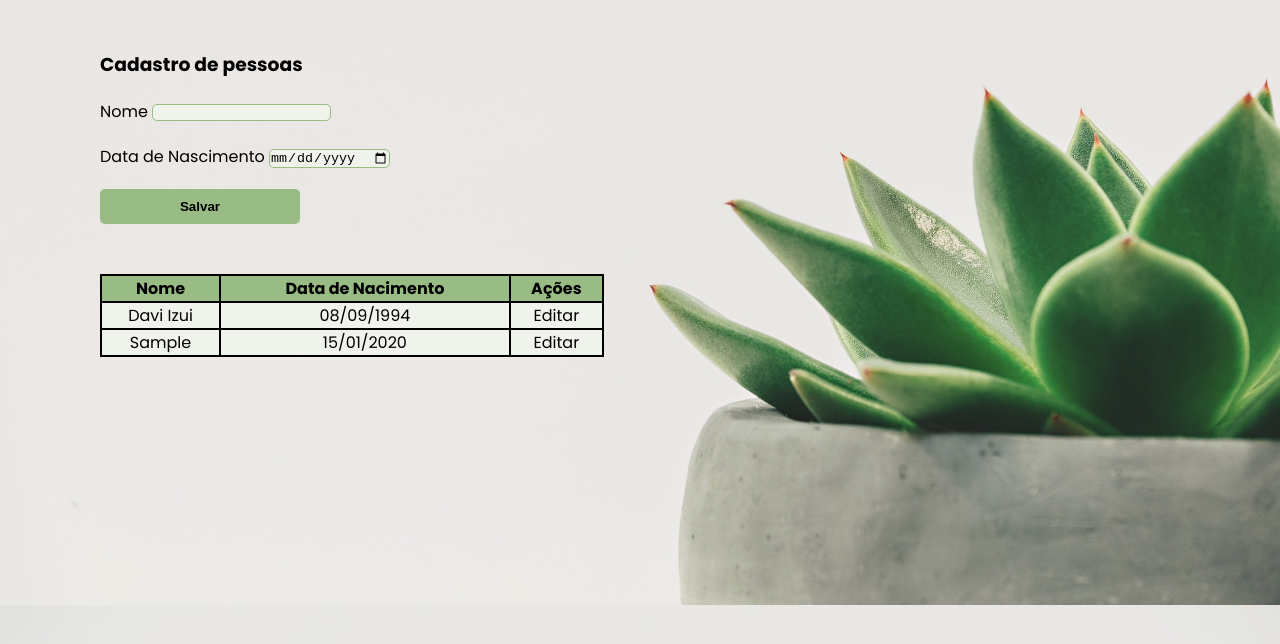
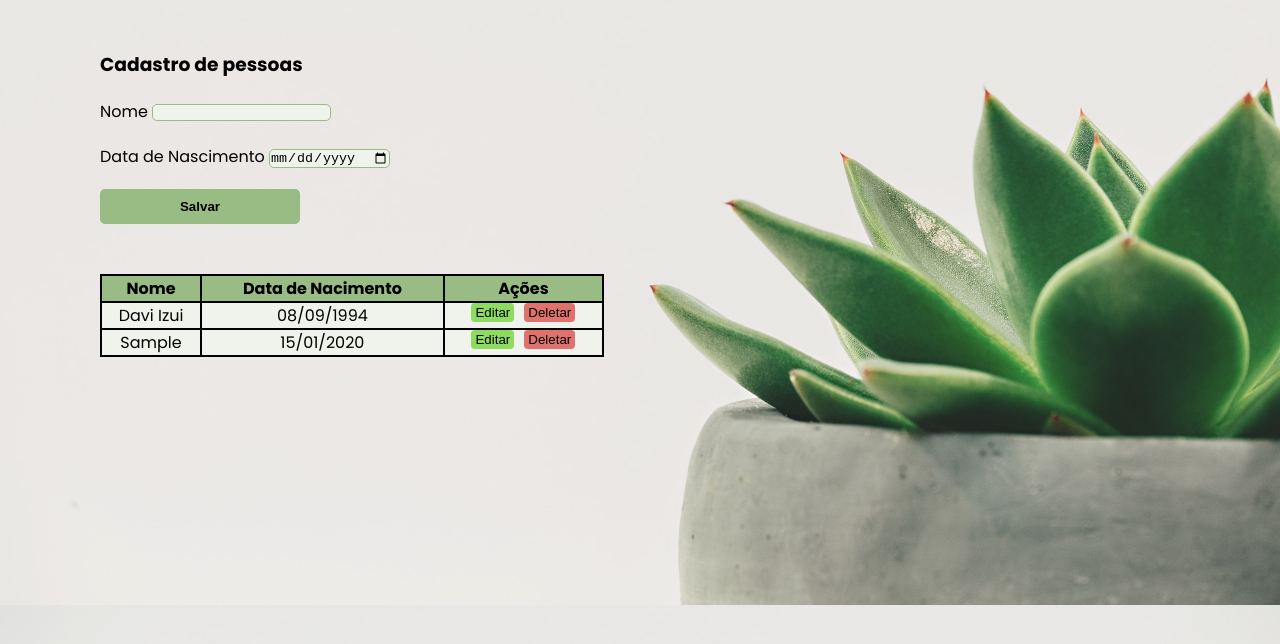
Before and after one commit to daviizui/cadastroPessoas, a plain HTML site: page index.html in a window 1280 px wide. Both pictures are taken after typing "Sample", "2020-01-15" into the empty fields and a click on the button "Salvar". Drawn offline with Linux system fonts and the light colour scheme.

Commit message:
não faço ideia do que está acontecendo, tentar ativar btneditar

```diff
--- a/index.html
+++ b/index.html
@@ -26,16 +26,19 @@
                 <button id="salvar-btn" type="submit">Salvar</button>
             </form>
         </section>
-        <table class="tabela" >
+        <table class="tabela" id="tabela" >
             <tr class="tabela-header">
                 <th class="header-nome">Nome</th>
                 <th class="header-data">Data de Nacimento</th>
                 <th class="header-acoes">Ações</th>
             </tr>
-            <tr class="tabela-corpo">
+            <tr class="tabela-corpo" id="item-lista">
                 <td class="corpo-nome">Davi Izui</td>
                 <td class="corpo-data">08/09/1994</td>
-                <td class="corpo-acoes">Editar</td>
+                <td class="corpo-acoes">
+                    <button class="btn-editar">Editar</button>
+                    <button class="btn-deletar">Deletar</button>
+                </td>
             </tr>
 
         </table>
--- a/js/script.js
+++ b/js/script.js
@@ -36,7 +36,7 @@ function validarnome(nome) {
         alert("O nome precisa ter no mínimo 3 letras e no máximo 120 letras.Podendo conter letras, e não números.")
         return
     }
-}
+};
 
 function validarData(dataNacimentoDigitada) {
     const dataAtual = new Date();
@@ -51,18 +51,19 @@ function validarData(dataNacimentoDigitada) {
         alert('Mês inválido. Por favor, insira um mês entre 1 e 12.');
     }
     return;
-}
+};
 
 function ordenarData(dataDesordenada) {
     let dataDigitadaArray = dataDesordenada.split("-");
     let dataOrdenada = dataDigitadaArray[2] + "/" + dataDigitadaArray[1] + "/" + dataDigitadaArray[0]
     return dataOrdenada;
-}
+};
 
-function criarNovaPessoa(pessoa) {
+function criarNovaPessoa(pessoa, index) {
 
     const tr = document.createElement("tr");
     tr.classList.add("tabela-corpo");
+    tr.id = "item-lista"
 
     const tdNome = document.createElement("td");
     tdNome.classList.add("corpo-nome");
@@ -71,17 +72,39 @@ function criarNovaPessoa(pessoa) {
     const tdData = document.createElement("td");
     tdData.classList.add("corpo-data");
     tdData.textContent = pessoa.dataNacimentoDigitada
-    const tdAcoes = document.createElement("td")
-    tdAcoes.classList.add("corpo-acoes")
-    tdAcoes.textContent = "Editar"
+    const tdAcoes = document.createElement("td");
+    tdAcoes.classList.add("corpo-acoes");
 
-    tr.appendChild(tdNome)
-    tr.appendChild(tdData)
-    tr.appendChild(tdAcoes)
-    return tr
+    const editarBtn = document.createElement("button");
+    editarBtn.textContent = "Editar";
+    editarBtn.classList.add("btn-editar");
+    editarBtn.id = `editar-${index}`;
+    const deletarBtn  = document.createElement("button");
+    deletarBtn.textContent = "Deletar";
+    deletarBtn.classList.add("btn-deletar");
+    deletarBtn.id = `deletar-${index}`;
+    tdAcoes.appendChild(editarBtn);
+    tdAcoes.appendChild(deletarBtn);
+
+    tr.appendChild(tdNome);
+    tr.appendChild(tdData);
+    tr.appendChild(tdAcoes);
+    return tr;
+};
+
+function criaLinhaNaTabela(umaPessoa,index) {
+    const elementoPessoa = criarNovaPessoa(umaPessoa,index);
+    table.append(elementoPessoa);
+};
+
+
+
+function editar(evento){
+    console.log(evento.target.id);
+
 }
 
-function criaLinhaNaTabela(umaPessoa) {
-    const elementoPessoa = criarNovaPessoa(umaPessoa);
-    table.append(elementoPessoa);
-}
+
+
+const tabelaParaEditar = document.querySelector("#tabela")
+tabelaParaEditar.addEventListener("click", editar)
--- a/style.css
+++ b/style.css
@@ -58,3 +58,26 @@ body{
     background-color:#eff3ec ;
     text-align: center;
 }
+
+.corpo-acoes{
+    display: flex;
+    align-items: baseline;
+    justify-content: center;
+    gap: 10px;
+}
+
+.btn-editar{
+    background-color: #8ddb5f;
+    border: none;
+    padding: 2px 4px;
+    border-radius: 4px;
+    cursor: pointer;
+}
+
+.btn-deletar{
+    background-color: #e0726e;
+    border: none;
+    padding: 2px 4px;
+    border-radius: 4px;
+    cursor: pointer;
+}
```
Also changed, not shown: js/adicionaItem.js (deleted, +0 -56 lines).
